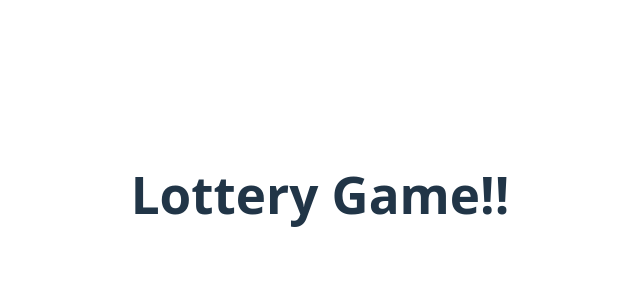
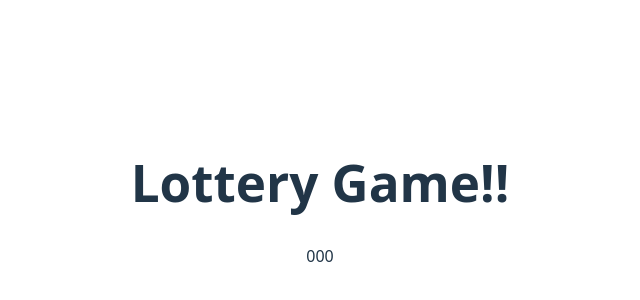
Before and after one commit to Rajaryan99/React_learning-Projects, a React (Vite) app in the folder reactState_hooks/: page / in a window 1280 px wide. Shown: the part 206-506 px from the top of the page, without its empty margins (320-960 px from the left). Built offline with nearby package versions, Linux system fonts and the light colour scheme.

Commit message:
making a lottery game

```diff
--- a/reactState_hooks/src/lottery.jsx
+++ b/reactState_hooks/src/lottery.jsx
@@ -1,7 +1,15 @@
+import { useState } from "react"
+
 export default function Lottery() {
+    let [ticket, setTicket] = useState([0, 0, 0]);
     return (
         <div>
             <h1>Lottery Game!!</h1>
+            <div className="ticket">
+                <span>{ticket[0]}</span>
+                <span>{ticket[0]}</span>
+                <span>{ticket[0]}</span>
+            </div>
         </div>
     )
 }
```
